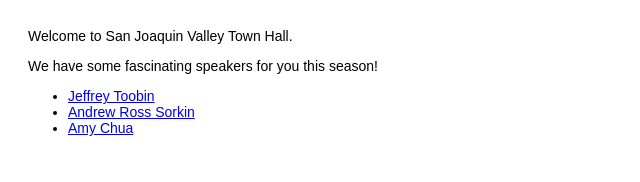
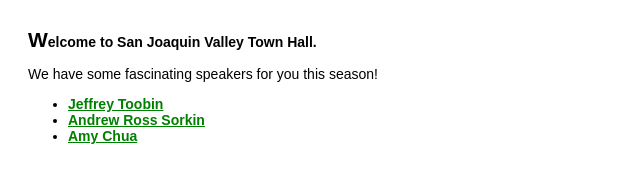
Before and after one commit to suriyaprakash7346-web/Html12, a plain HTML site: page index.html in a window 1280 px wide. Shown: the whole page, without its empty margins (0-640 px from the left). Drawn offline with nearby package versions, Linux system fonts and the light colour scheme.

Commit message:
Update index.html

```diff
--- a/index.html
+++ b/index.html
@@ -3,7 +3,6 @@
 <head>
     <title>Pseudo-class selectors</title>
     <meta charset="utf-8">
-
     <link rel="stylesheet" href="styles/normalize.css">
 
     <style>
@@ -13,48 +12,39 @@
             margin: 2em;
         }
 
-        /* TODO 1: Make all hyperlinks bold */
+        a {
+            font-weight: bold;
+        }
 
+        a:link {
+            color: green;
+        }
 
-        /* TODO 2: Make unvisited links green */
+        a:hover,
+        a:focus {
+            color: fuchsia;
+        }
 
+        main p:first-child {
+            font-weight: bold;
+        }
 
-        /* TODO 3: Make links fuchsia when mouse is over them
-           or when they receive keyboard focus */
-
-
-        /* TODO 4: Make the first paragraph inside <main> bold */
-
-
-        /* TODO 5: Make the first letter of the first paragraph
-           150% larger */
-
+        main p:first-child::first-letter {
+            font-size: 150%;
+        }
     </style>
 </head>
 
 <body>
-
     <main>
-
         <p>Welcome to San Joaquin Valley Town Hall.</p>
-
         <p>We have some fascinating speakers for you this season!</p>
 
         <ul>
-        <li>
-            <a href="speakers/toobin.html">Jeffrey Toobin</a>
-        </li>
-
-        <li>
-            <a href="speakers/sorkin.html">Andrew Ross Sorkin</a>
-        </li>
-
-        <li>
-            <a href="speakers/chua.html">Amy Chua</a>
-        </li>
+            <li><a href="speakers/toobin.html">Jeffrey Toobin</a></li>
+            <li><a href="speakers/sorkin.html">Andrew Ross Sorkin</a></li>
+            <li><a href="speakers/chua.html">Amy Chua</a></li>
         </ul>
-
     </main>
-
 </body>
 </html>
```
Lines whose indentation alone changed are shown as unchanged.
